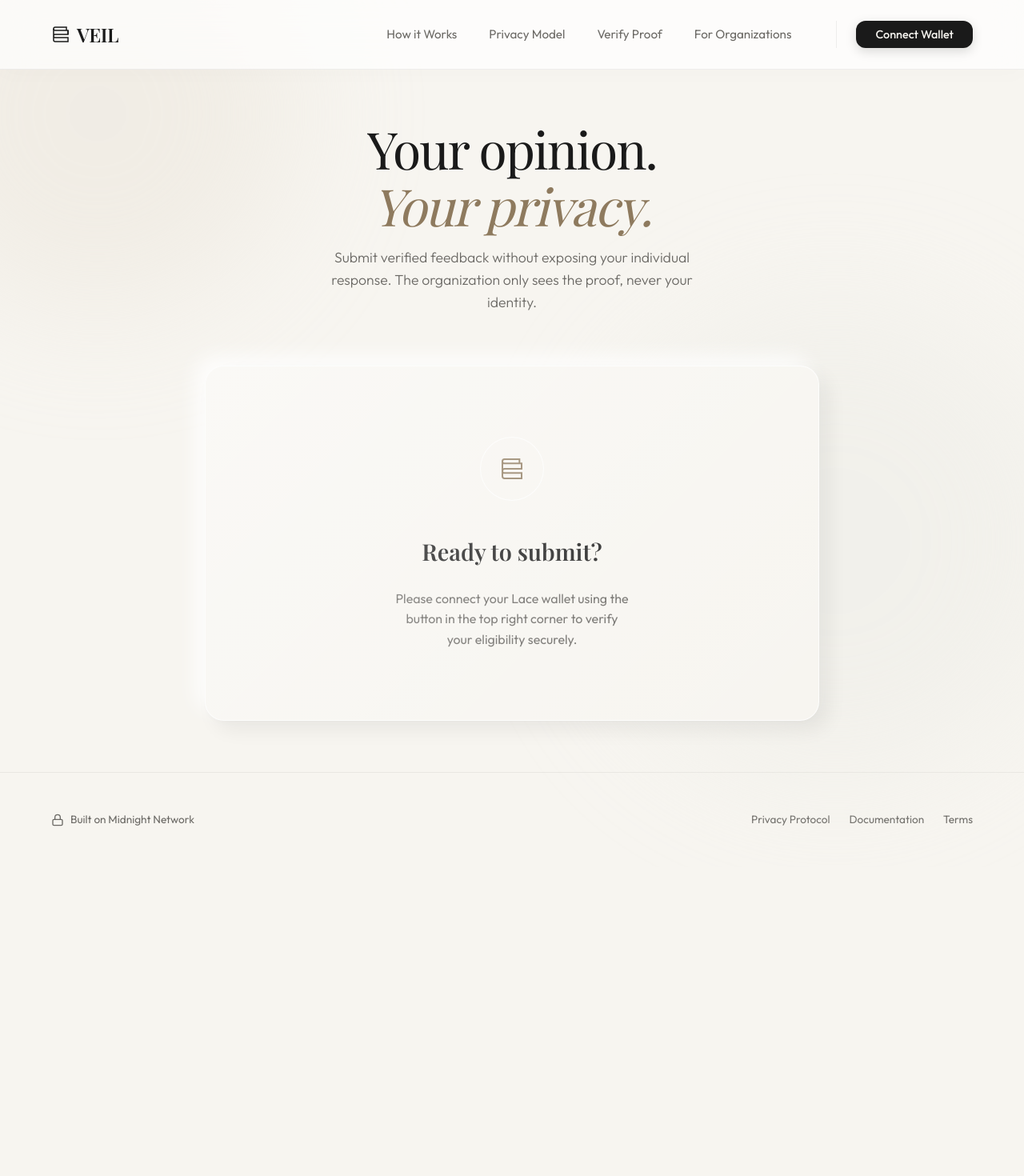
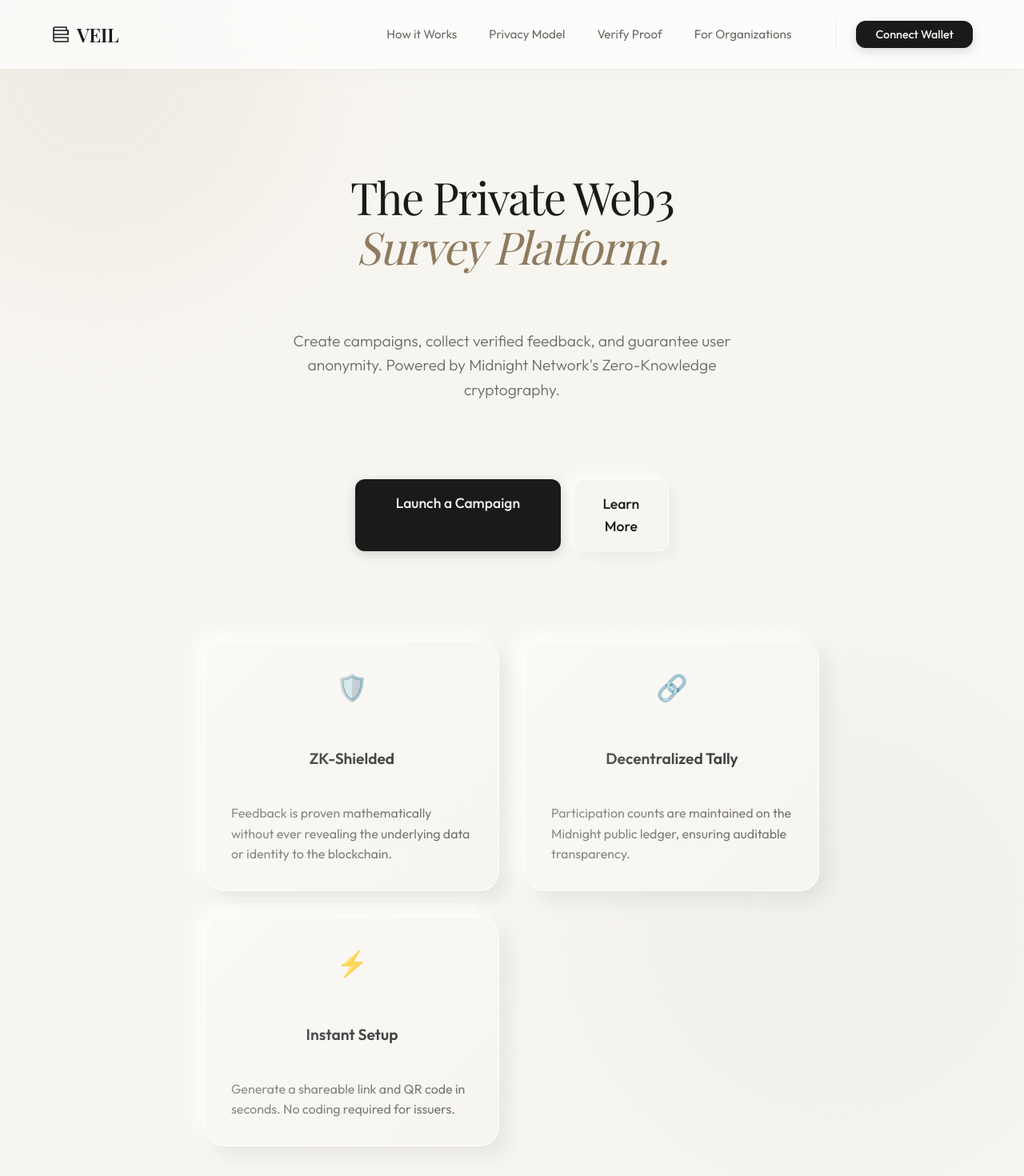
Before and after one commit to late-cat/veil, a Next.js app in the folder frontend/: page / in a window 1280 px wide. Shown: the top 1470 px of the page at 80% size. Before the commit the page ends 1084 px from the top, so only its background shows below. Built offline with nearby package versions, Linux system fonts and the light colour scheme; a web font is replaced by a local one.

Commit message:
feat(ui): pivot landing page to highlight decentralized platform capabilities

```diff
--- a/frontend/src/app/page.tsx
+++ b/frontend/src/app/page.tsx
@@ -1,197 +1,56 @@
-'use client';
-
-import { useState, useEffect } from 'react';
-import { useMidnight } from '@/providers/MidnightProvider';
+import Link from 'next/link';
 
 export default function Home() {
-  const { walletConnected, walletAddress, connectWallet, generateProofAndSubmit } = useMidnight();
-  const [feedback, setFeedback] = useState('');
-
-  const [stage, setStage] = useState<'IDLE' | 'CONNECTING' | 'FORM' | 'PROVING' | 'SUCCESS'>('IDLE');
-  const [proofProgress, setProofProgress] = useState(0);
-  const [proofId, setProofId] = useState<string | null>(null);
-
-  useEffect(() => {
-    if (walletConnected && stage === 'IDLE') {
-      setStage('FORM');
-    }
-  }, [walletConnected, stage]);
-
-  const handleConnect = async () => {
-    setStage('CONNECTING');
-    await connectWallet();
-    setStage('FORM');
-  };
-
-  const handleSubmit = async (e: React.FormEvent) => {
-    e.preventDefault();
-    if (!feedback) return;
-
-    setStage('PROVING');
-
-    // Animate the proof progress text over the 3.5 seconds
-    const interval = setInterval(() => {
-      setProofProgress(p => Math.min(p + 1, 3));
-    }, 800);
-
-    const id = await generateProofAndSubmit(feedback);
-    clearInterval(interval);
-
-    setProofId(id);
-    setStage('SUCCESS');
-    setFeedback('');
-  };
-
-  const progressMessages = [
-    "Encrypting response...",
-    "Generating Zero-Knowledge proof...",
-    "Verifying eligibility against ledger...",
-    "Submitting transaction..."
-  ];
-
   return (
     <main className="main-content">
-      <div className="content-wrapper animate-fade-in">
+      <div className="content-wrapper animate-fade-in" style={{ textAlign: 'center', paddingTop: '4rem' }}>
 
-        {stage !== 'FORM' && stage !== 'SUCCESS' && stage !== 'PROVING' && (
-          <div style={{ display: 'flex', flexDirection: 'column', alignItems: 'center', gap: '1rem', marginBottom: '1rem' }}>
-            <h1 className="hero-title">
-              Your opinion.<br/>
-              <span className="text-accent">Your privacy.</span>
-            </h1>
-            <p className="hero-subtitle">
-              Submit verified feedback without exposing your individual response.
-              The organization only sees the proof, never your identity.
+        <h1 className="hero-title" style={{ fontSize: '3.5rem', marginBottom: '1.5rem', lineHeight: 1.1 }}>
+          The Private Web3<br/>
+          <span className="text-accent">Survey Platform.</span>
+        </h1>
+
+        <p className="hero-subtitle" style={{ fontSize: '1.2rem', maxWidth: '600px', margin: '0 auto 3rem auto' }}>
+          Create campaigns, collect verified feedback, and guarantee user anonymity.
+          Powered by Midnight Network's Zero-Knowledge cryptography.
+        </p>
+
+        <div style={{ display: 'flex', gap: '1rem', justifyContent: 'center', marginBottom: '4rem' }}>
+          <Link href="/dashboard" className="primary-button" style={{ padding: '16px 32px', fontSize: '1.1rem', textDecoration: 'none' }}>
+            Launch a Campaign
+          </Link>
+          <Link href="/how-it-works" className="secondary-button" style={{ padding: '16px 32px', fontSize: '1.1rem', textDecoration: 'none' }}>
+            Learn More
+          </Link>
+        </div>
+
+        <div style={{ display: 'grid', gridTemplateColumns: 'repeat(auto-fit, minmax(250px, 1fr))', gap: '2rem', textAlign: 'left' }}>
+          <div className="soft-panel" style={{ padding: '2rem' }}>
+            <div style={{ fontSize: '2rem', marginBottom: '1rem' }}>🛡️</div>
+            <h3 style={{ fontSize: '1.2rem', marginBottom: '0.5rem', fontWeight: 600 }}>ZK-Shielded</h3>
+            <p style={{ color: 'var(--text-secondary)' }}>
+              Feedback is proven mathematically without ever revealing the underlying data or identity to the blockchain.
             </p>
           </div>
-        )}
 
-        <div className="soft-panel">
-          {!walletConnected && (
-            <div style={{ display: 'flex', flexDirection: 'column', alignItems: 'center', width: '100%', gap: '1.5rem', padding: '2rem 0' }}>
-              <div className="icon-circle pulse-animation">
-                <svg width="32" height="32" viewBox="0 0 24 24" fill="none" stroke="currentColor" strokeWidth="1.5">
-                  <path d="M21 12V7H5a2 2 0 0 1 0-4h14v4" />
-                  <path d="M3 5v14a2 2 0 0 0 2 2h16v-5H5a2 2 0 0 1 0-4h16v-5" />
-                </svg>
-              </div>
-              <h2 className="serif-text" style={{ fontSize: '1.8rem', textAlign: 'center' }}>Ready to submit?</h2>
-              <p style={{ color: 'var(--text-secondary)', textAlign: 'center', fontSize: '1rem', maxWidth: '300px' }}>
-                Please connect your Lace wallet using the button in the top right corner to verify your eligibility securely.
-              </p>
-            </div>
-          )}
+          <div className="soft-panel" style={{ padding: '2rem' }}>
+            <div style={{ fontSize: '2rem', marginBottom: '1rem' }}>🔗</div>
+            <h3 style={{ fontSize: '1.2rem', marginBottom: '0.5rem', fontWeight: 600 }}>Decentralized Tally</h3>
+            <p style={{ color: 'var(--text-secondary)' }}>
+              Participation counts are maintained on the Midnight public ledger, ensuring auditable transparency.
+            </p>
+          </div>
 
-          {stage === 'FORM' && (
-            <form onSubmit={handleSubmit} className="form-container">
-              <div className="form-header">
-                <div>
-                  <h2 className="form-title">Faculty Feedback 2026</h2>
-                  <p style={{ color: 'var(--text-secondary)', fontSize: '0.9rem', marginTop: '4px' }}>Anonymous evaluation</p>
-                </div>
-                <span className="badge">ZK Shield Active</span>
-              </div>
+          <div className="soft-panel" style={{ padding: '2rem' }}>
+            <div style={{ fontSize: '2rem', marginBottom: '1rem' }}>⚡</div>
+            <h3 style={{ fontSize: '1.2rem', marginBottom: '0.5rem', fontWeight: 600 }}>Instant Setup</h3>
+            <p style={{ color: 'var(--text-secondary)' }}>
+              Generate a shareable link and QR code in seconds. No coding required for issuers.
+            </p>
+          </div>
+        </div>
 
-              <div style={{ display: 'flex', flexDirection: 'column', gap: '0.5rem', background: 'var(--bg-secondary)', padding: '1rem', borderRadius: '12px' }}>
-                <div style={{ display: 'flex', alignItems: 'center', gap: '0.5rem', fontSize: '0.9rem', color: 'var(--text-primary)' }}>
-                  <svg width="16" height="16" viewBox="0 0 24 24" fill="none" stroke="currentColor" strokeWidth="2"><path d="M20 6L9 17l-5-5"/></svg>
-                  Eligibility verified (<span style={{ fontFamily: 'monospace' }}>{walletAddress}</span>)
-                </div>
-                <div style={{ display: 'flex', alignItems: 'center', gap: '0.5rem', fontSize: '0.9rem', color: 'var(--text-primary)' }}>
-                  <svg width="16" height="16" viewBox="0 0 24 24" fill="none" stroke="currentColor" strokeWidth="2"><rect x="3" y="11" width="18" height="11" rx="2" ry="2"/><path d="M7 11V7a5 5 0 0 1 10 0v4"/></svg>
-                  Response remains private
-                </div>
-              </div>
-
-              <div className="input-group">
-                <label className="input-label">What should the faculty improve?</label>
-                <textarea
-                  value={feedback}
-                  onChange={(e) => setFeedback(e.target.value)}
-                  className="textarea-input"
-                  placeholder="Share your thoughts securely..."
-                />
-              </div>
-
-              <button type="submit" disabled={!feedback} className="primary-button" style={{ marginTop: '0.5rem' }}>
-                Submit Privately
-              </button>
-            </form>
-          )}
-
-          {stage === 'PROVING' && (
-            <div style={{ display: 'flex', flexDirection: 'column', alignItems: 'center', width: '100%', gap: '2rem', padding: '2rem 0' }}>
-              <div className="icon-circle pulse-animation">
-                <svg width="32" height="32" viewBox="0 0 24 24" fill="none" stroke="currentColor" strokeWidth="1.5">
-                  <rect x="3" y="11" width="18" height="11" rx="2" ry="2" />
-                  <path d="M7 11V7a5 5 0 0 1 10 0v4" />
-                </svg>
-              </div>
-              <h2 className="serif-text" style={{ fontSize: '1.5rem' }}>Protecting your response</h2>
-
-              <div style={{ display: 'flex', flexDirection: 'column', gap: '1rem', width: '100%', maxWidth: '300px' }}>
-                {progressMessages.map((msg, index) => (
-                  <div key={index} style={{ display: 'flex', alignItems: 'center', gap: '1rem', opacity: index <= proofProgress ? 1 : 0.3, transition: 'opacity 0.3s ease' }}>
-                    <div style={{ width: '20px', display: 'flex', justifyContent: 'center' }}>
-                      {index < proofProgress ? (
-                        <svg width="16" height="16" viewBox="0 0 24 24" fill="none" stroke="#558763" strokeWidth="3"><path d="M20 6L9 17l-5-5"/></svg>
-                      ) : index === proofProgress ? (
-                        <div style={{ width: '12px', height: '12px', border: '2px solid var(--text-accent)', borderTopColor: 'transparent', borderRadius: '50%', animation: 'spin 1s linear infinite' }} />
-                      ) : (
-                        <div style={{ width: '6px', height: '6px', borderRadius: '50%', background: 'var(--border-color)' }} />
-                      )}
-                    </div>
-                    <span style={{ fontSize: '0.9rem' }}>{msg}</span>
-                  </div>
-                ))}
-              </div>
-            </div>
-          )}
-
-          {stage === 'SUCCESS' && (
-            <div style={{ display: 'flex', flexDirection: 'column', alignItems: 'center', width: '100%', gap: '1.5rem', padding: '1rem 0' }}>
-              <div className="icon-circle success">
-                <svg width="32" height="32" viewBox="0 0 24 24" fill="none" stroke="currentColor" strokeWidth="2">
-                  <path d="M20 6L9 17l-5-5" />
-                </svg>
-              </div>
-              <h2 className="serif-text" style={{ fontSize: '2rem' }}>Response verified ✓</h2>
-
-              <div style={{ width: '100%', display: 'flex', flexDirection: 'column', gap: '0.5rem', background: 'var(--bg-secondary)', padding: '1.5rem', borderRadius: '16px', margin: '1rem 0' }}>
-                <div style={{ display: 'flex', justifyContent: 'space-between', borderBottom: '1px solid var(--border-color)', paddingBottom: '0.5rem' }}>
-                  <span style={{ color: 'var(--text-secondary)' }}>Survey</span>
-                  <span style={{ fontWeight: 500 }}>Faculty Feedback 2026</span>
-                </div>
-                <div style={{ display: 'flex', justifyContent: 'space-between', borderBottom: '1px solid var(--border-color)', paddingBottom: '0.5rem', paddingTop: '0.5rem' }}>
-                  <span style={{ color: 'var(--text-secondary)' }}>Eligibility</span>
-                  <span style={{ color: '#558763', fontWeight: 500 }}>✓ PROVEN</span>
-                </div>
-                <div style={{ display: 'flex', justifyContent: 'space-between', borderBottom: '1px solid var(--border-color)', paddingBottom: '0.5rem', paddingTop: '0.5rem' }}>
-                  <span style={{ color: 'var(--text-secondary)' }}>Response</span>
-                  <span style={{ color: 'var(--text-accent)', fontWeight: 500 }}>🔒 PRIVATE</span>
-                </div>
-                <div style={{ display: 'flex', justifyContent: 'space-between', paddingTop: '0.5rem' }}>
-                  <span style={{ color: 'var(--text-secondary)' }}>Proof ID</span>
-                  <span style={{ fontFamily: 'monospace' }}>{proofId}</span>
-                </div>
-              </div>
-
-              <div style={{ display: 'flex', gap: '1rem', width: '100%' }}>
-                <button onClick={() => setStage('FORM')} className="secondary-button" style={{ flex: 1 }}>
-                  New Response
-                </button>
-                <button className="primary-button" style={{ flex: 1 }}>
-                  View Network Proof
-                </button>
-              </div>
-            </div>
-          )}
-
-        </div>
       </div>
-      <style dangerouslySetInnerHTML={{__html: `
-        @keyframes spin { 100% { transform: rotate(360deg); } }
-      `}} />
     </main>
   );
 }
```
